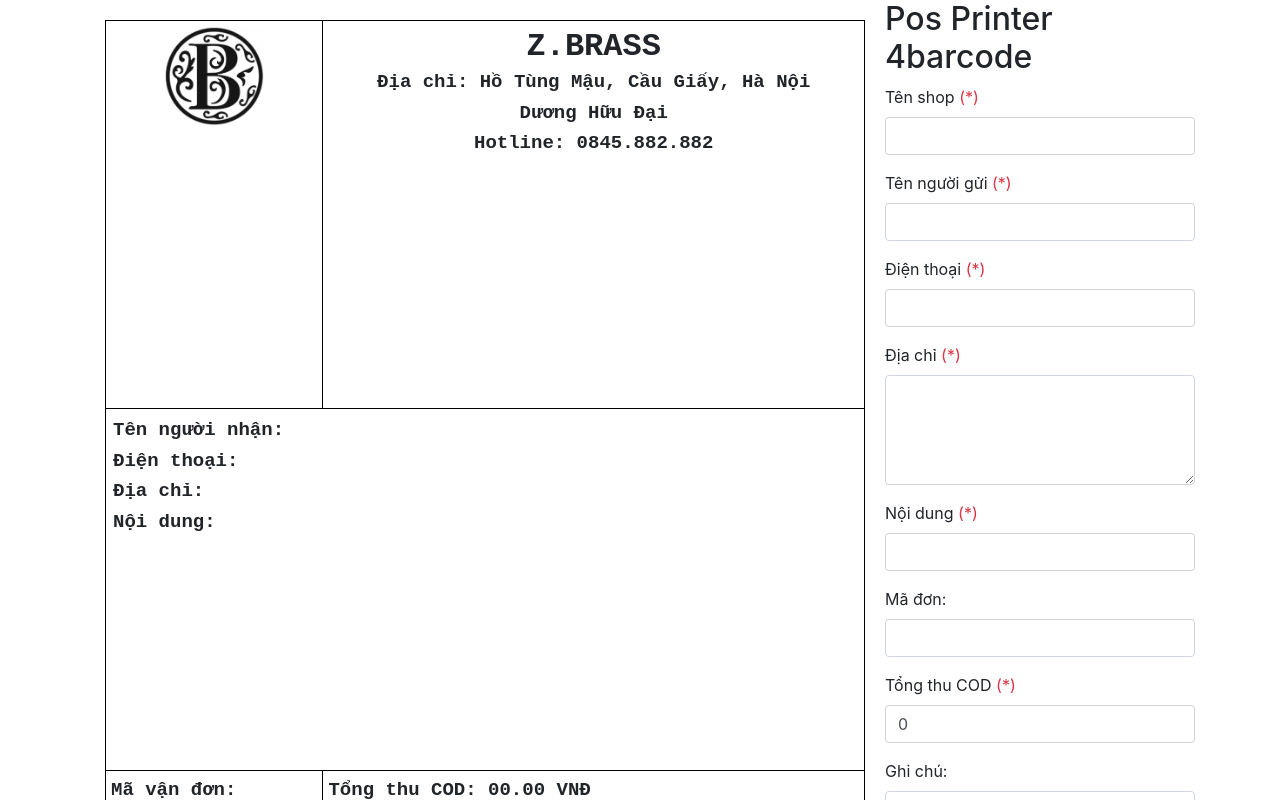
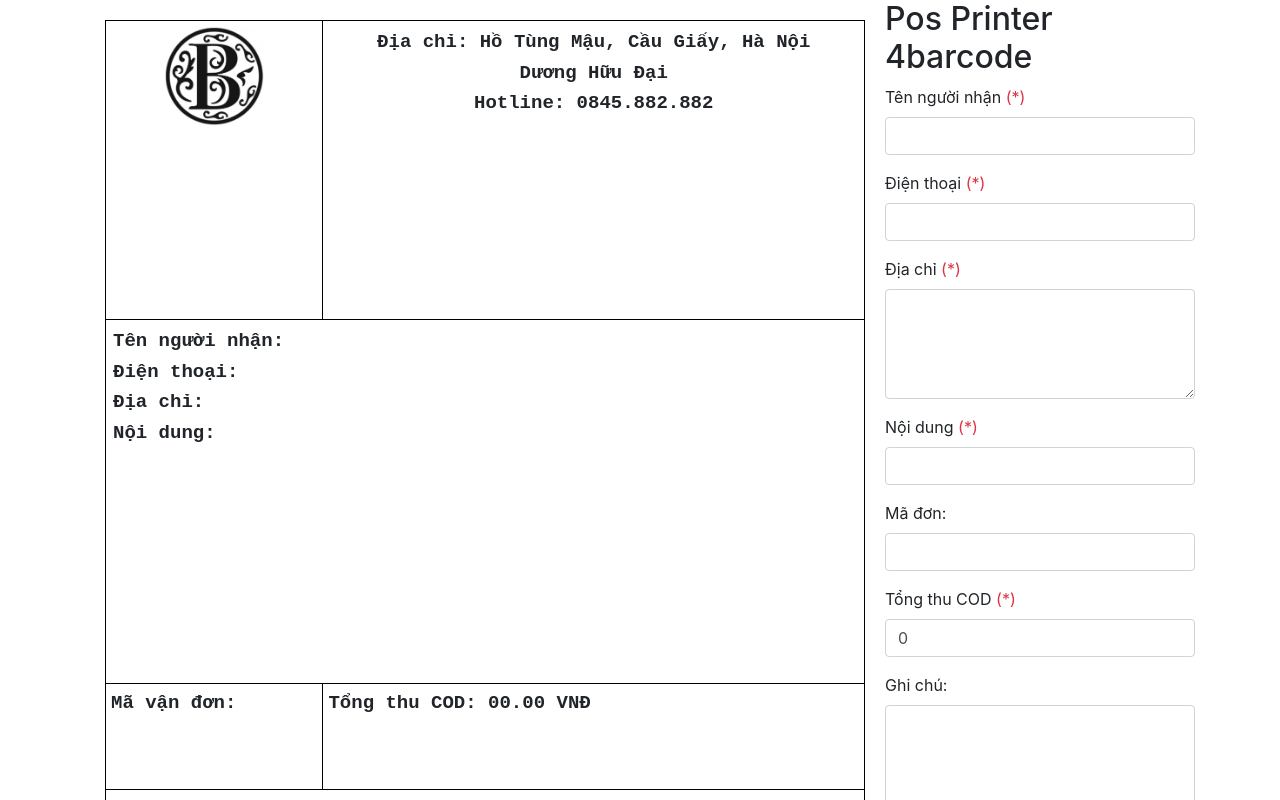
Before and after one commit to id1945/pos-printer-76mm, an Angular app: page / in a window 1280 px wide. Shown: the top 800 px of the page. Built offline with nearby package versions, Linux system fonts and the light colour scheme; what ngx-print-element would draw is missing.

Commit message:
Update app.component.html

```diff
--- a/src/app/app.component.html
+++ b/src/app/app.component.html
@@ -6,7 +6,7 @@
           <img src="{{setting.shop.logo.url}}" [width]="setting.shop.logo.width" [height]="setting.shop.logo.height"/>
         </th>
         <th [style.fontSize.px]="setting.style.fontSize">
-          <h2 *ngIf="setting.shop.shopName">{{setting.shop.shopName}}</h2>
+          <h2 *ngIf="setting.shop.title">{{setting.shop.title}}</h2>
           <p>{{setting.shop.address}}</p>
           <p *ngIf="setting.shop.name">{{setting.shop.name}}</p>
           <p>{{setting.shop.phone}}</p>
@@ -36,14 +36,9 @@
     <form [formGroup]="formGroup">
       <h2>Pos Printer 4barcode</h2>
       <div class="form-group">
-        <label>Tên shop <span class="text-danger">(*)</span></label>
-        <input type="text" formControlName="shopName" class="form-control" />
-        <app-form-errors controlName="shopName" [messages]="{ required: 'Tên shop là bắt buộc' }"></app-form-errors>
-      </div>
-      <div class="form-group">
-        <label>Tên người gửi <span class="text-danger">(*)</span></label>
+        <label>Tên người nhận <span class="text-danger">(*)</span></label>
         <input type="text" formControlName="name" class="form-control" />
-        <app-form-errors controlName="name" [messages]="{ required: 'Tên người gửi là bắt buộc' }"></app-form-errors>
+        <app-form-errors controlName="name" [messages]="{ required: 'Tên người nhận là bắt buộc' }"></app-form-errors>
       </div>
       <div class="form-group">
         <label>Điện thoại <span class="text-danger">(*)</span></label>
@@ -104,7 +99,11 @@
               </div>
               <h5>Thông tin shop của tôi</h5>
               <div class="form-group">
-                <label>Tên người nhận</label>
+                <label>Tên shop</label>
+                <input type="text" [(ngModel)]="setting.shop.title" class="form-control" />
+              </div>
+              <div class="form-group">
+                <label>Tên người gửi</label>
                 <input type="text" [(ngModel)]="setting.shop.name" class="form-control" />
               </div>
               <div class="form-group">
```
